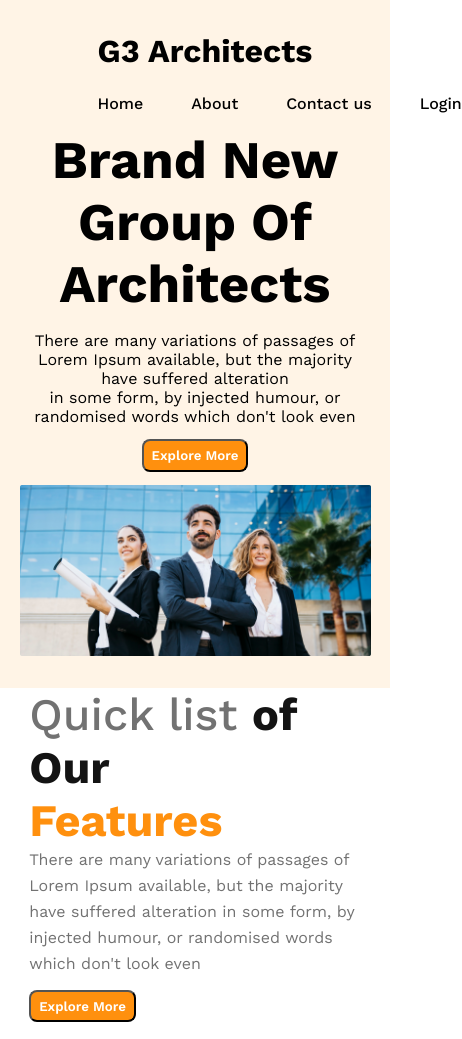
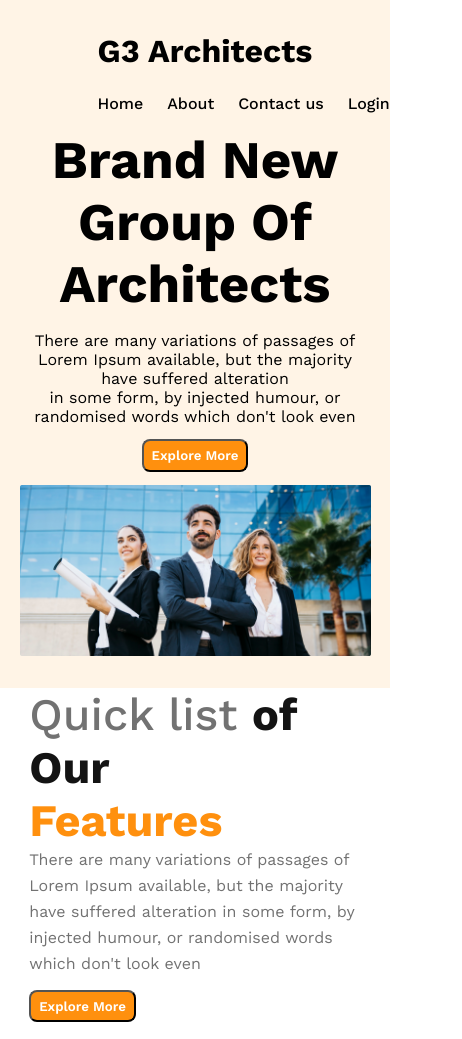
Before and after one commit to Hamza4133/g3-architects, a plain HTML site: page index.html in a window 390 px wide. Shown: the top 1039 px of the page, 462 px wide, since content can reach past the window. Drawn offline with nearby package versions, Linux system fonts and the light colour scheme.

Commit message:
banner done

```diff
--- a/architects.css
+++ b/architects.css
@@ -226,7 +226,7 @@ line-height: 40px;
 
     .nav2{
         margin-top: 1.5em;
-        gap: 3em;
+        gap: 1.5em;
         justify-content: space-evenly;
     }
 
```
